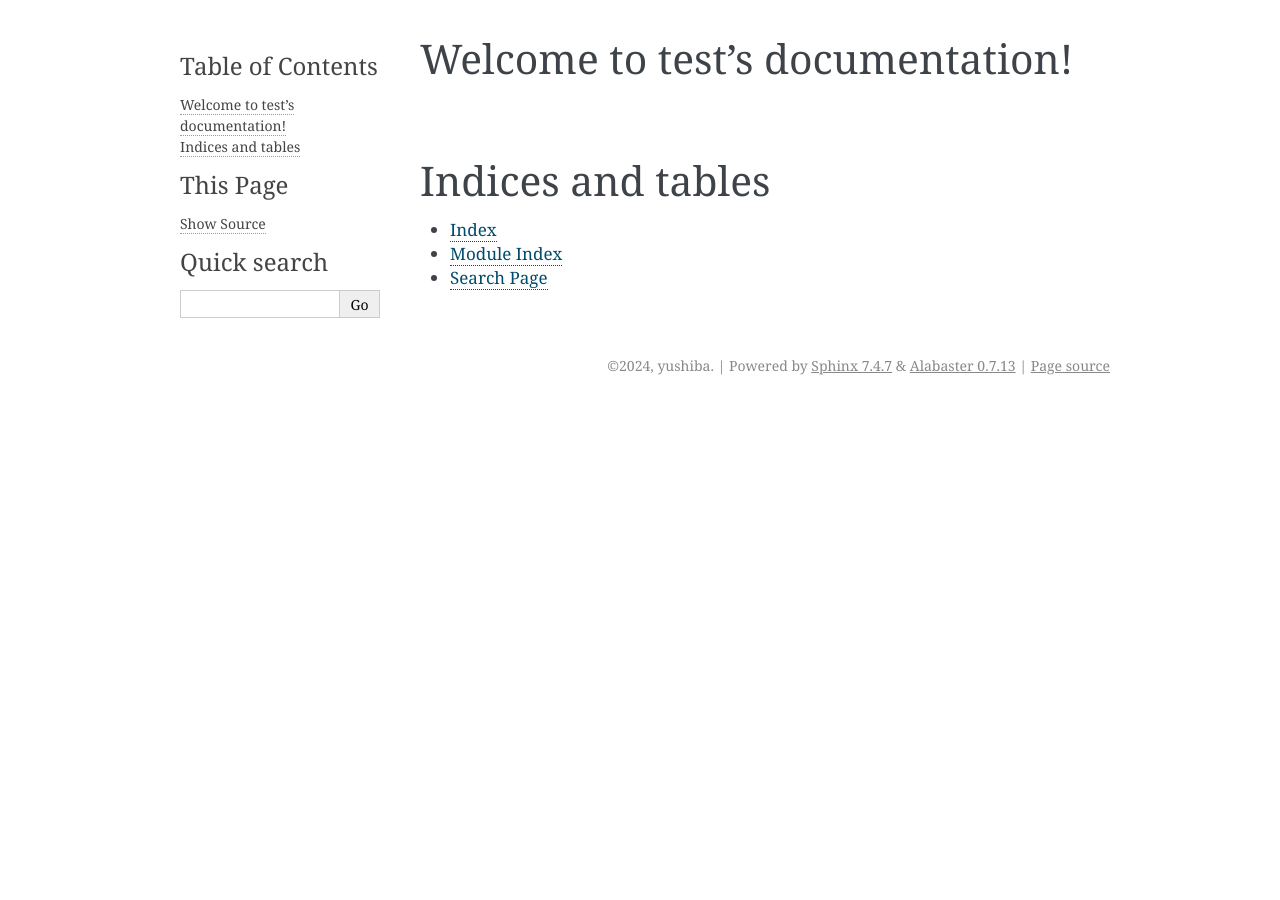
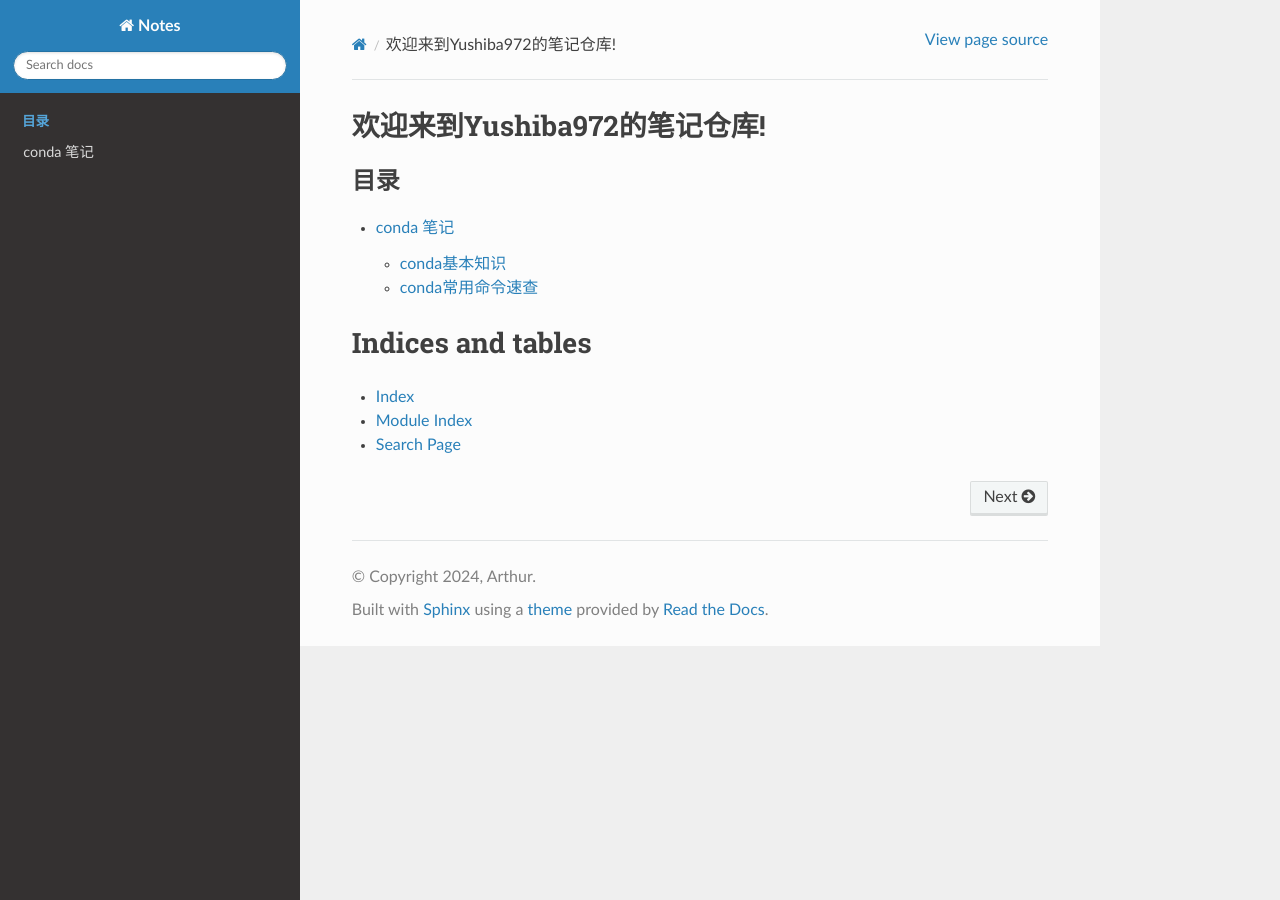
Before and after one commit to YuShiba972/MyNotes, a Sphinx documentation site: the page built from source/index.rst, in a window 1280 px wide. Built offline with Sphinx 7.4.7 and the Read the Docs theme 2.0.0, drawn with Linux system fonts in a browser that asks for light colours.

Commit message:
daily commit

````diff
--- /dev/null
+++ b/source/conda/index.rst
@@ -0,0 +1,8 @@
+conda 笔记
+=================================
+
+.. toctree::
+   :maxdepth: 2
+
+   基本知识.md
+   常用命令.md
--- /dev/null
+++ b/source/conda/基本知识.md
@@ -0,0 +1,6 @@
+# conda基本知识
+
+```
+conda : 包管理工具
+
+```
--- /dev/null
+++ b/source/conda/常用命令.md
@@ -0,0 +1,23 @@
+# conda常用命令速查
+
+
+conda环境操作
+- 克隆环境 conda create --clone rst --name sphinx
+- 激活环境 conda activate sphinx
+- 删除环境 conda env remove --name YourEnvironment
+- 查询环境 conda info --envs | conda env list
+- 创建环境 conda create --name python3_8 python==3.8
+
+conda包操作
+- 查看当前虚拟环境的包 conda list
+- 查看指定虚拟环境的包 conda list --name env_name
+
+
+conda配置文件.condarc修改配置命令
+- conda环境安装根目录添加 conda config --add envs_dirs /path/to/your/preferred/envs
+- conda包安装根目录添加 conda config --add pkgs_dirs /path/to/your/preferred/pkgs
+- 查看所有conda配置(包括默认)：conda config --show
+- 显示配置文件 conda config --show-sources
+- 镜像地址显示 conda config --set show_channel_urls yes
+- 镜像源添加 conda config --add channels https://mirrors.tuna.tsinghua.edu.cn/anaconda/pkgs/free/
+- conda init 全局conda
--- a/source/conf.py
+++ b/source/conf.py
@@ -1,28 +1,56 @@
-# Configuration file for the Sphinx documentation builder.
-#
-# For the full list of built-in configuration values, see the documentation:
-# https://www.sphinx-doc.org/en/master/usage/configuration.html
+# -*- encoding: utf-8 -*-
 
-# -- Project information -----------------------------------------------------
-# https://www.sphinx-doc.org/en/master/usage/configuration.html#project-information
+"""
 
-project = 'test'
-copyright = '2024, yushiba'
-author = 'yushiba'
-release = '1.0'
+@File    :   conf.py
+@Author  :   Yushiba972
+@description  :   source url - https://www.sphinx-doc.org/en/master/usage/configuration.html
 
-# -- General configuration ---------------------------------------------------
-# https://www.sphinx-doc.org/en/master/usage/configuration.html#general-configuration
+"""
 
-extensions = []
+from recommonmark.parser import CommonMarkParser
 
+
+# -- 1. 项目信息 -----------------------------------------------------
+
+project = 'Notes'
+copyright = '2024, Arthur'
+author = 'Arthur'
+release = 'dev'
+
+
+
+# -- 2. 拓展的python module模块 -----------------------------------------------------
+
+extensions = [
+     'recommonmark',  # markdown语法支持插件配合sphinx_markdown_tables使用
+    #  'sphinx_markdown_tables' # markdown语法支持插件
+ ]
+
+
+
+# -- 3. 模板路径，相对conf.py的位置 -----------------------------------------------------
 templates_path = ['_templates']
 exclude_patterns = []
 
 
 
-# -- Options for HTML output -------------------------------------------------
-# https://www.sphinx-doc.org/en/master/usage/configuration.html#options-for-html-output
+# -- 4. HTML输出渲染 -------------------------------------------------
+html_theme = 'sphinx_rtd_theme'     # 主题
+html_static_path = ['_static']  # 静态资源相对位置
 
-html_theme = 'alabaster'
-html_static_path = ['_static']
+
+
+# -- 5. 其他配置 -------------------------------------------------
+# 指定后缀文件使用的解析器
+source_parsers = {
+    '.md': CommonMarkParser,
+    '.MD': CommonMarkParser,
+}
+
+# 指定后缀文件识别格式
+source_suffix = {
+    '.rst': 'restructuredtext',
+    '.txt': 'markdown',
+    '.md': 'markdown',
+}
--- a/source/index.rst
+++ b/source/index.rst
@@ -3,13 +3,14 @@
    You can adapt this file completely to your liking, but it should at least
    contain the root `toctree` directive.
 
-Welcome to test's documentation!
+欢迎来到Yushiba972的笔记仓库!
 ================================
 
 .. toctree::
    :maxdepth: 2
-   :caption: Contents:
+   :caption: 目录
 
+   conda/index.rst
 
 
 Indices and tables
````
